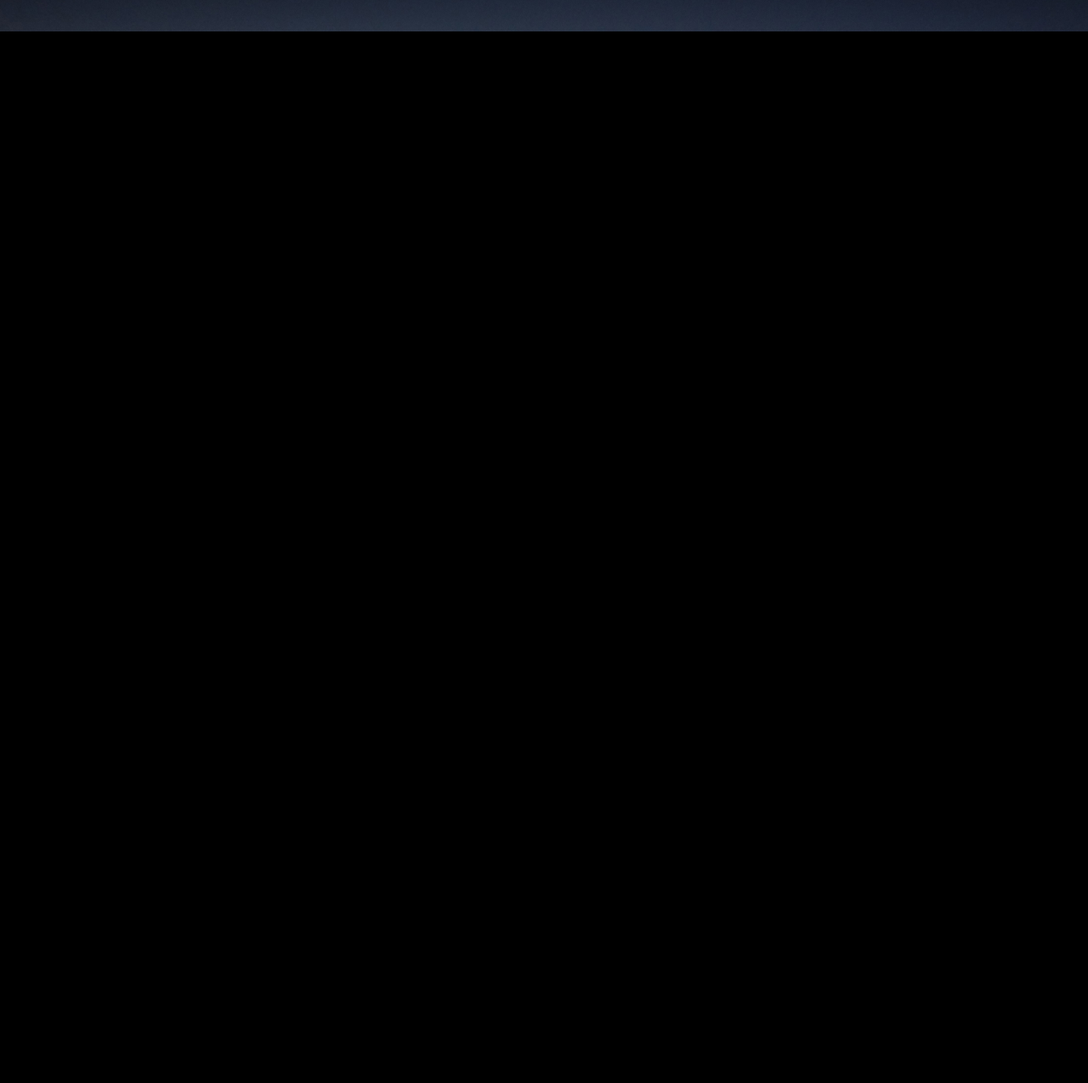
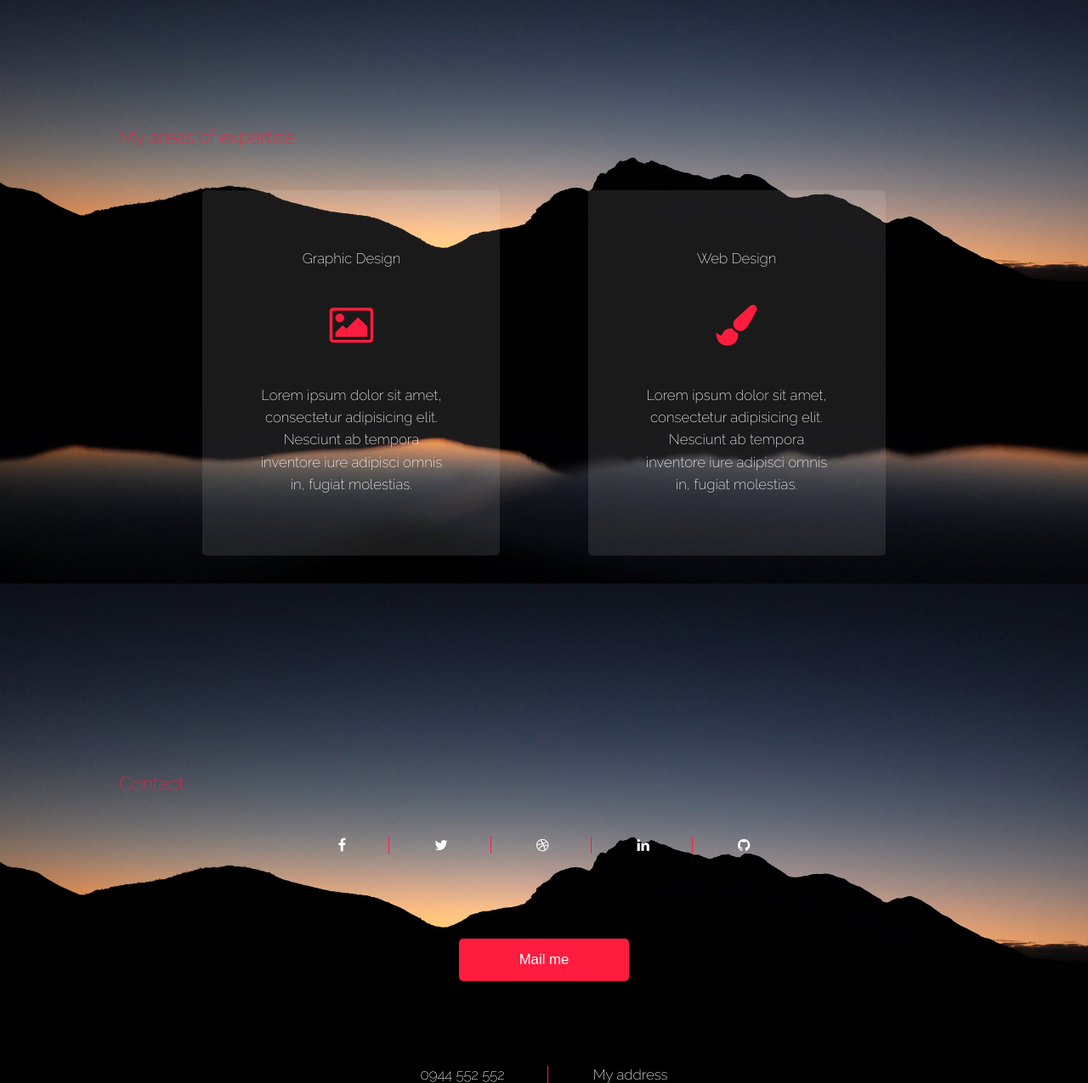
Before and after one commit to davidlower/udacity-project7, a plain HTML site: page index.html in a window 1280 px wide. Shown: the part 913-2188 px from the top of the page at 85% size. Before the commit the page ends 950 px from the top, so only its background shows below. Drawn offline with Linux system fonts and the light colour scheme.

Commit message:
added a contact section and a cards section

```diff
--- a/index.html
+++ b/index.html
@@ -7,13 +7,14 @@
    <meta http-equiv="X-UA-Compatible" content="ie=edge">
 
    <link href="https://fonts.googleapis.com/css?family=Raleway:200,600" rel="stylesheet">
+   <link rel="stylesheet" href="https://maxcdn.bootstrapcdn.com/font-awesome/4.7.0/css/font-awesome.min.css">
    <link href="styles.css" rel="stylesheet">
 
    <title>Udacity project 7 - [20-11]</title>
 </head>
 
 <body>
-   <div class="container">
+   <section class="hero">
       <p class="logo-text">Spaceman <span>Productions</span</p>
       <ul>
          <li>About</li>
@@ -24,7 +25,38 @@
       <h1>Spaceman introduces</h1>
          <p class="body-text">Lorem ipsum dolor sit amet, consectetur adipisicing elit. Odio consequuntur illum placeat earum magni debitis nisi non aliquid aut.</p>
          <button type="submit">Hire me</button>
-   </div>
+   </section>
+
+   <section class="card-section">
+      <h2>My areas of expertise</h2>
+         <div class="card-container card-1">
+            <h3>Graphic Design</h3>
+            <i class="fa fa-picture-o fa-4x" aria-hidden="true"></i>
+            <p>Lorem ipsum dolor sit amet, consectetur adipisicing elit. Nesciunt ab tempora inventore iure adipisci omnis in, fugiat molestias.</p>
+         </div>
+         <div class="card-container card-2">
+            <h3>Web Design</h3>
+            <i class="fa fa-paint-brush fa-4x" aria-hidden="true"></i>
+            <p>Lorem ipsum dolor sit amet, consectetur adipisicing elit. Nesciunt ab tempora inventore iure adipisci omnis in, fugiat molestias.</p>
+         </div>
+   </section>
+
+   <footer>
+      <h2>Contact</h2>
+      <ul>
+         <li><i class="fa fa-facebook" aria-hidden="true"></i></li>
+         <li><i class="fa fa-twitter" aria-hidden="true"></i></li>
+         <li><i class="fa fa-dribbble" aria-hidden="true"></i></li>
+         <li><i class="fa fa-linkedin" aria-hidden="true"></i></li>
+         <li><i class="fa fa-github" aria-hidden="true"></i></li>
+      </ul>
+      <button>Mail me</button>
+      <ul>
+         <li>0944 552 552</li>
+         <li>My address</li>
+      </ul>
+   </footer>
+
 </body>
 
 </html>
--- a/styles.css
+++ b/styles.css
@@ -26,13 +26,21 @@ body {
    background-size: cover;
 }
 
-.container {
+h1, h2, h3, h4, h5, h6, p {
+   font-weight: 200;
+}
+
+/* HEADER AND HERO SECTION */
+
+/* <<< CONTAINER PROPORTIONS HERE >>> */
+
+.hero, .card-section, footer {
    width: 90%;
    max-width: 1000px;
-   height: 90%;
-   max-height: 1400px;
    margin: 5% auto;
 }
+
+/* <<< >>> */
 
 .logo-text {
    margin: 15% auto 5%;
@@ -82,10 +90,9 @@ h1 {
    text-transform: uppercase;
 
    font-size: 5.4rem;
-   font-weight: 200;
 }
 
-.body-text {
+p {
    margin: 0 25%;
 
    font-size: 1.4rem;
@@ -99,7 +106,7 @@ button {
 
    width: 200px;
    height: 50px;
-   margin: 25% auto 20%;
+   margin: 20% auto 20%;
 
    cursor: pointer;
 
@@ -122,6 +129,62 @@ button:active {
    transform: translateY(1px) scale(0.98);
 }
 
+
+/* CARDS AND EXPERTISE AREA */
+
+.cards {
+   width: 90%;
+   max-width: 1000px;
+   margin: 5% auto;
+   background-color: pink;
+}
+
+h2 {
+   font-size: 1.8rem;
+   display: block;
+   text-align: left;
+   margin: 5% auto;
+   color: var(--p-color);
+}
+
+.card-container {
+   width: 350px;
+   display: inline-block;
+   border-radius: 5px;
+   background-color: rgba(255, 255, 255, 0.1);
+   padding: 25px;
+}
+
+h3 {
+   font-size: 1.4rem;
+   margin-top: 15%;
+}
+
+.card-container i {
+   margin: 15% auto;
+   color: var(--p-color);
+}
+
+.card-container p {
+   margin: 0 auto 15%;
+   width: 75%;
+}
+
+.card-1 {
+   margin-right: 10%;
+}
+
+/* FOOTER SECTION */
+
+footer {
+   margin-top: 20%;
+}
+
+footer button {
+   margin: 10% auto;
+}
+
+
 /* MEDIA QUERIES */
 
 @media screen and (max-width: 930px) {
@@ -139,10 +202,6 @@ button:active {
    html {
       font-size: 10px;
    }
-   h1 {
-      font-weight: 200;
-   }
-
 }
 
 @media screen and (max-width: 670px) {
```
